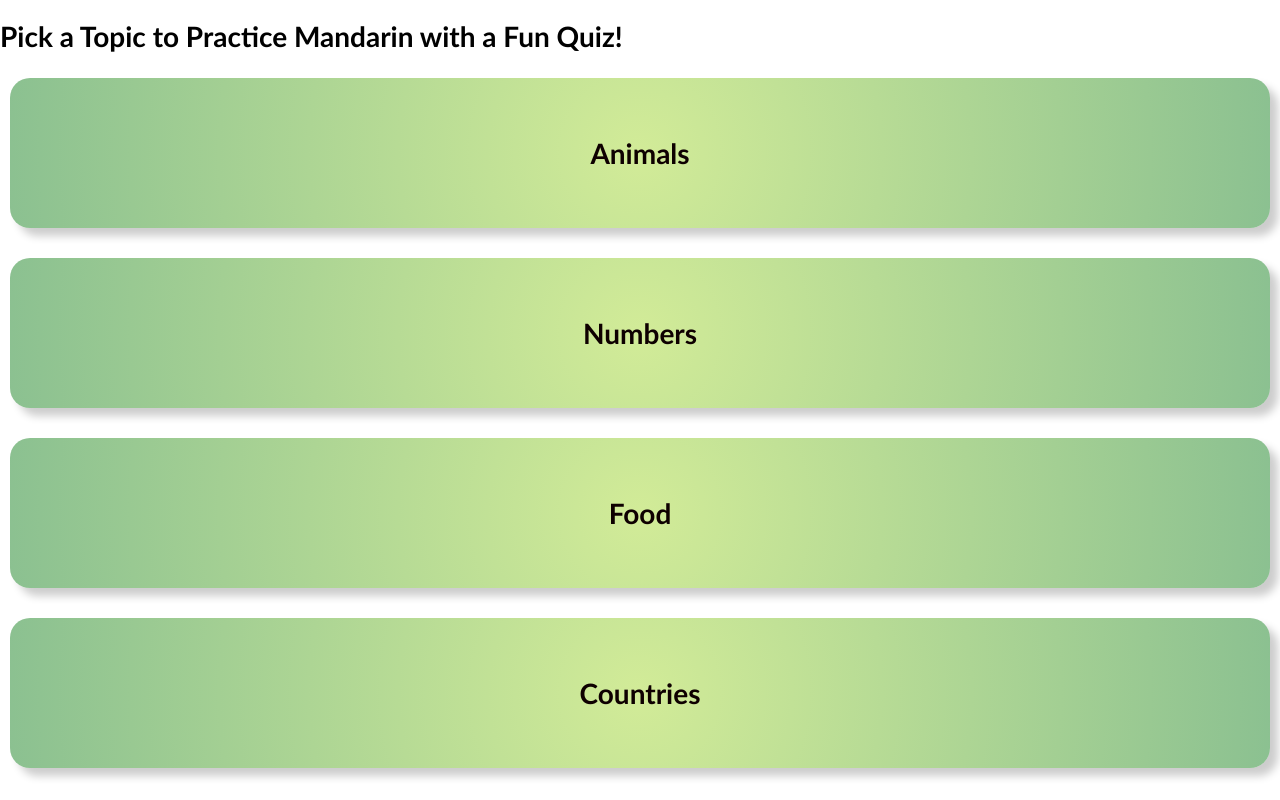
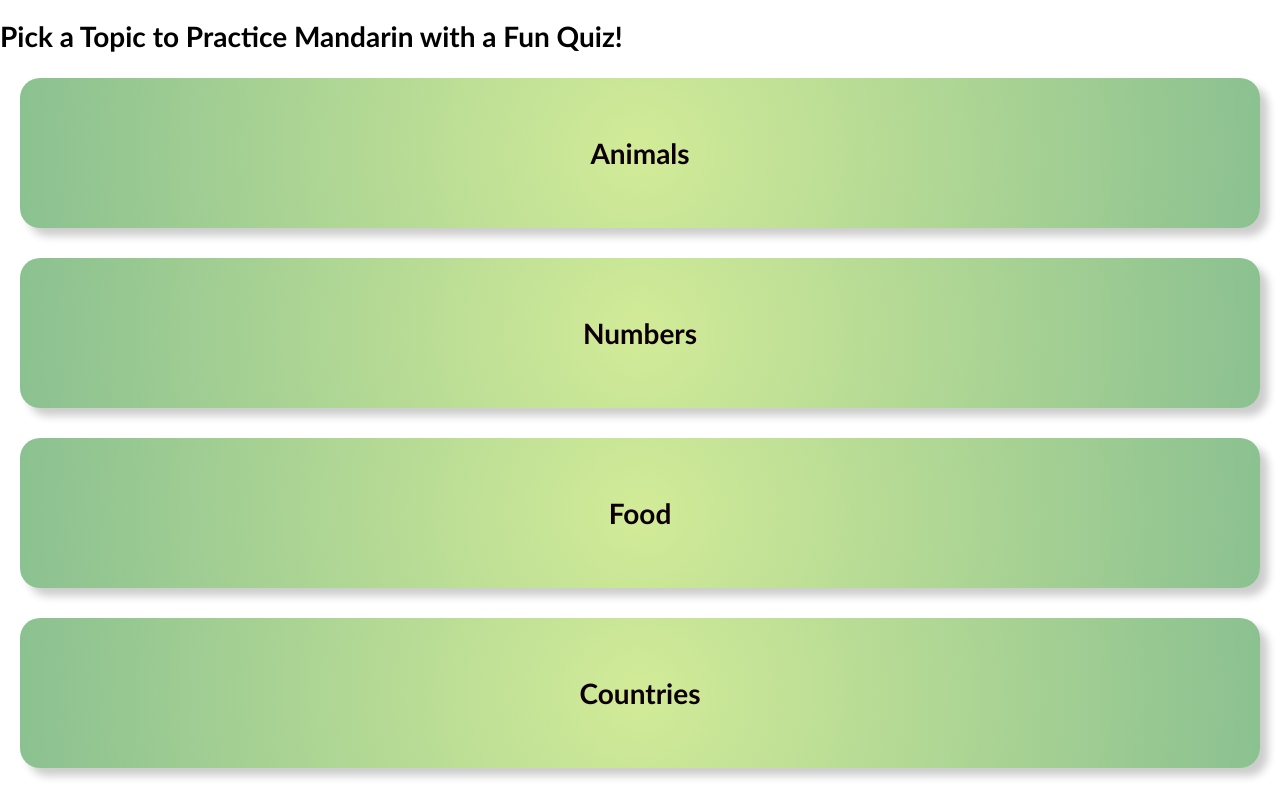
Before and after one commit to neonwuchang/PracticeMandarin, a plain HTML site: page quizpage.html in a window 1280 px wide. Drawn offline with Linux system fonts and the light colour scheme.

Commit message:
Update quizpage.html

```diff
--- a/quizpage.html
+++ b/quizpage.html
@@ -14,12 +14,13 @@
             font-weight: bold;
             margin-bottom: 5px;
             text-shadow: 5px 5px rgba(0,0,0,0);
+            align-item: center;
+            justify-content: center;
         }
         .grid1 {
             display: grid;
             grid-template-columns: repeat(1, 1fr);
             gap: 10px;
-            justify-content: center;
         }
         .grid2 {
             display: grid;
@@ -33,7 +34,10 @@
             align-items: center;
             background: radial-gradient(circle, rgba(200, 231, 129, 0.821), rgba(62, 151, 71, 0.6));
             border-radius: 20px;
-            margin: 10px;
+            margin-top: 10px;
+            margin-bottom: 10px;
+            margin-left: 20px;
+            margin-right: 20px;
             cursor: pointer;
             min-height: 150px;
             color: rgb(14, 0, 0);
```
